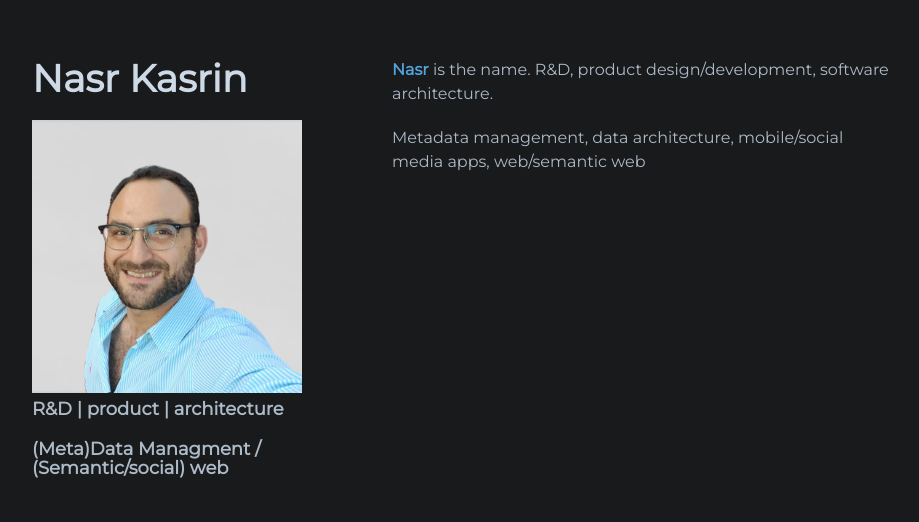
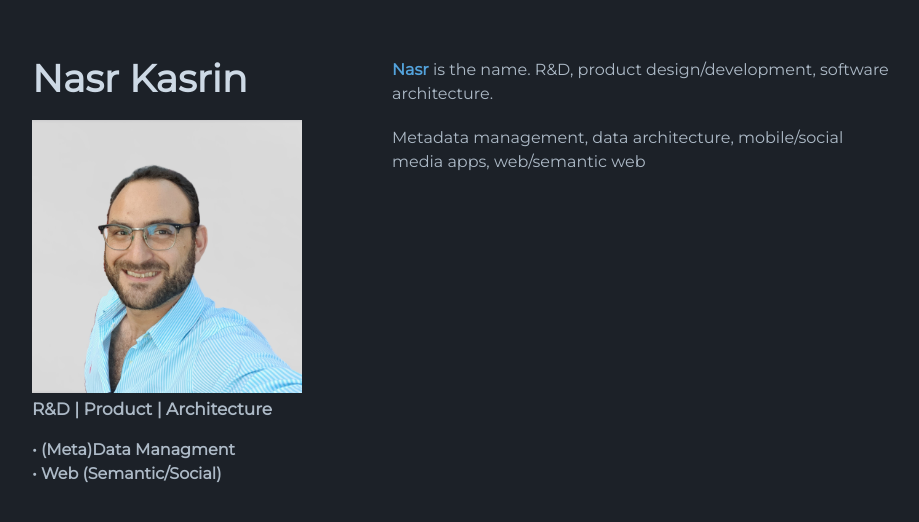
Before and after one commit to n42r/n42r.github.io, a Jekyll site: the page built from index.md, in a window 1280 px wide. Shown: the top 522 px of the page, without its empty margins (178-1097 px from the left). Built offline with Jekyll 4.4.1, drawn with Linux system fonts in a browser that asks for light colours; the repository's description, which GitHub fills in, is left out.

Commit message:
working on subheadings/titles

```diff
--- a/_config.yml
+++ b/_config.yml
@@ -2,6 +2,7 @@ logo: /assets/img/logo.png
 show_downloads: false
 theme: jekyll-theme-minimal
 title: Nasr Kasrin
-roles: R&D | product | architecture
-subjects: (Meta)Data Managment
-subjects2: (Semantic/social) web
+roles: R&D | Product | Architecture
+subject1: (Meta)Data Managment
+subject2: Web (Semantic/Social)
+#subject3:
--- a/_layouts/default.html
+++ b/_layouts/default.html
@@ -30,12 +30,16 @@
 			<h3>{{site.roles}}</h3>
         {% endif %}
 
-        {% if site.subjects %}
-			{% if site.subjects2 %}
-				<h3>{{site.subjects}} / <br/>
-				{{site.subjects2}}</h3>
+        {% if site.subject1 %}
+			<h4>
+			&bull; {{site.subject1}}
+			{% if site.subject2 %}
+				<br/>&bull; {{site.subject2}}
+				{% if site.subject3 %}
+					<br/>&bull; {{site.subject3}}
+				{% endif %}
 			{% endif %}
-
+			</h4>
         {% endif %}
 
 
@@ -67,11 +71,12 @@
 
       </section>
       <footer>
-        <!--
+		<!--
 		{% if site.github.is_project_page %}
         <p>This project is maintained by <a href="{{ site.github.owner_url }}">{{ site.github.owner_name }}</a></p>
         {% endif %}
-		-->
+
+
       </footer>
     </div>
     <script src="{{ "/assets/js/scale.fix.js" | relative_url }}"></script>
--- a/assets/css/style.scss
+++ b/assets/css/style.scss
@@ -23,9 +23,10 @@
 
 html * {
  font-family: 'Montserrat', Fallback, sans-serif;
+  color: #adbac7;
 }
 
-body {background-color: #181a1b;}
+body {background-color: #1c2128;}
 
 h1 {
  color: #cdd9e5;
@@ -33,14 +34,10 @@ h1 {
 }
 
 h3 {
- color: #adbac7;
- font-size: 18px;
+ font-size: 17px;
 }
 
-
 body {
-  font-family: 'Montserrat', Fallback, sans-serif;
-  color: #adbac7;
   font-size: 16px;
 }
 
```
